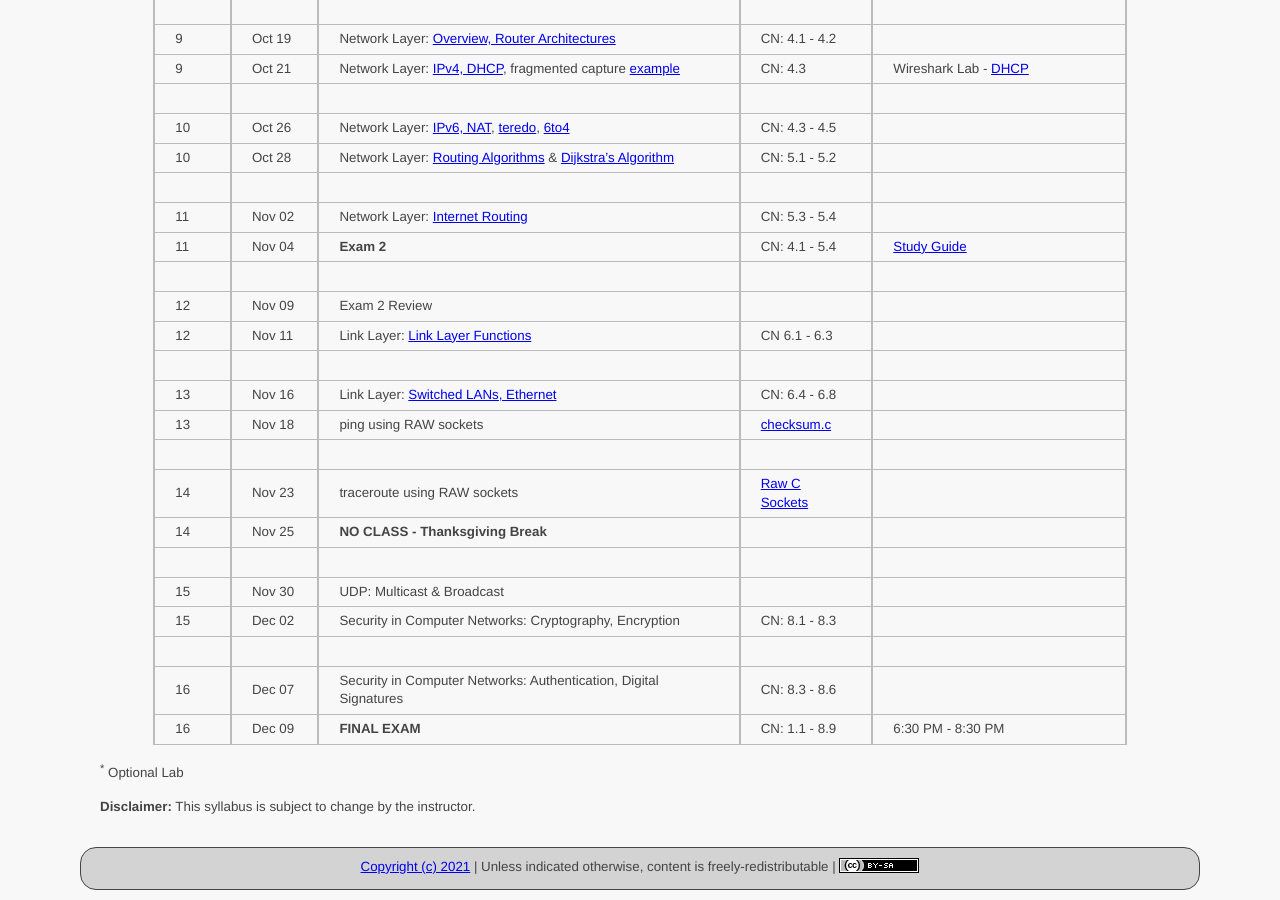
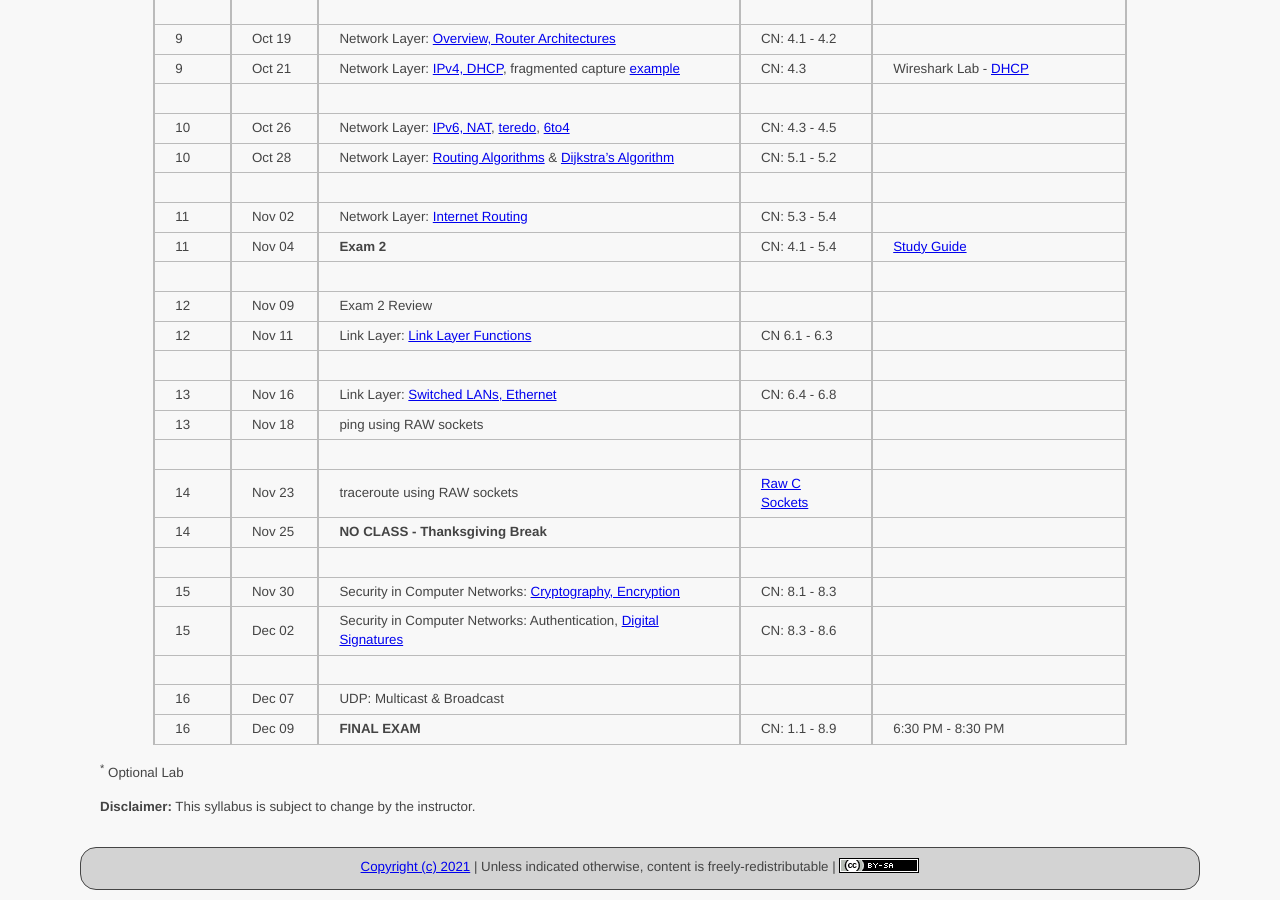
Before and after one commit to ycpcs/cs330-fall2021, a Jekyll site: the page built from schedule/index.md, in a window 1280 px wide and 900 px high, scrolled down 1031 px. Built offline with Jekyll 4.4.1, drawn with Linux system fonts in a browser that asks for light colours.

```diff
--- a/schedule/index.md
+++ b/schedule/index.md
@@ -47,15 +47,15 @@ CN: [Computer Networking: A Top-Down Approach](https://www.pearson.com/us/higher
 > 12 | Nov 11 | Link Layer: [Link Layer Functions](slides/chapter_6.pdf) | CN 6.1 - 6.3 |
 > | | | |
 > 13 | Nov 16 | Link Layer: [Switched LANs, Ethernet](slides/chapter_6.pdf) | CN: 6.4 - 6.8 |
-> 13 | Nov 18 | ping using RAW sockets | [checksum.c](../labs/files/checksum.c)
+> 13 | Nov 18 | ping using RAW sockets |
 > | | | |
 > 14 | Nov 23 |  traceroute using RAW sockets | [Raw C Sockets](../labs/c-raw-sockets.html)
 > 14 | Nov 25 | **NO CLASS - Thanksgiving Break**
 > | | | |
-> 15 | Nov 30 | UDP: Multicast & Broadcast | |
-> 15 | Dec 02 | Security in Computer Networks: Cryptography, Encryption | CN: 8.1 - 8.3 |
+> 15 | Nov 30 |  Security in Computer Networks: [Cryptography, Encryption](slides/chapter_8.pdf) | CN: 8.1 - 8.3 |
+> 15 | Dec 02 | Security in Computer Networks: Authentication, [Digital Signatures](slides/chapter_4.pdf) | CN: 8.3 - 8.6 |
 > | | | |
-> 16 | Dec 07 | Security in Computer Networks: Authentication, Digital Signatures | CN: 8.3 - 8.6 |
+> 16 | Dec 07 | UDP: Multicast & Broadcast | |
 > 16 | Dec 09 | **FINAL EXAM** | CN: 1.1 - 8.9 | 6:30 PM - 8:30 PM
 
 <sup>*</sup> Optional Lab
```
Also changed, not shown: 1 other file.
